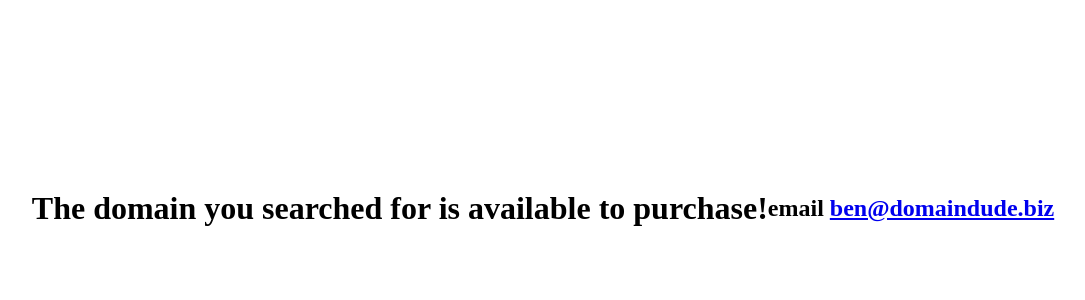
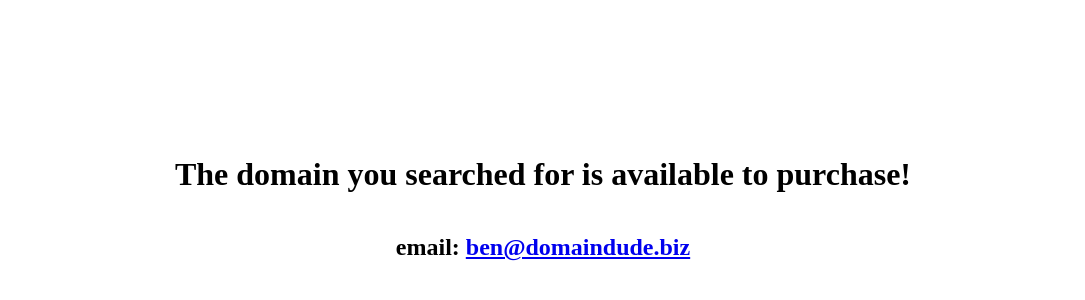
Before and after one commit to benwade91/domaindude, a plain HTML site: page index.html in a window 1280 px wide. Shown: the part 200-500 px from the top of the page, without its empty margins (97-1182 px from the left). Drawn offline with Linux system fonts and the light colour scheme.

Commit message:
style changes

```diff
--- a/index.html
+++ b/index.html
@@ -11,7 +11,7 @@
     <header></header>
     <div class="main">
         <h1>The domain you searched for is available to purchase!</h1>
-        <h2>email <a href="mailto:ben@domaindude.biz">ben@domaindude.biz</a></h2>
+        <h2>email: <a href="mailto:ben@domaindude.biz">ben@domaindude.biz</a></h2>
     </div>
 </body>
 </html>
--- a/style.css
+++ b/style.css
@@ -1,6 +1,7 @@
 .main {
     height: 100vh;
     display: flex;
+    flex-direction: column;
     justify-content: center;
     align-items: center;
 }
```
Also changed, not shown: 1 other file.
